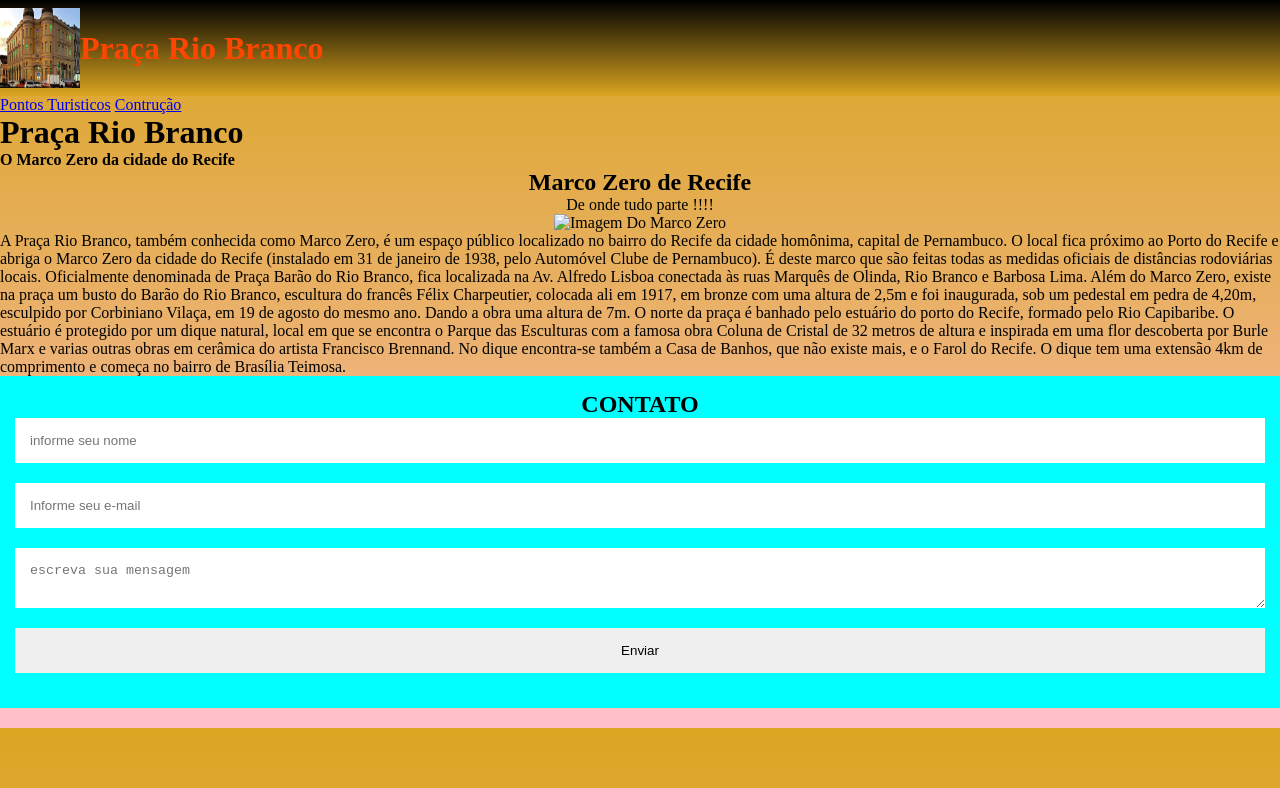
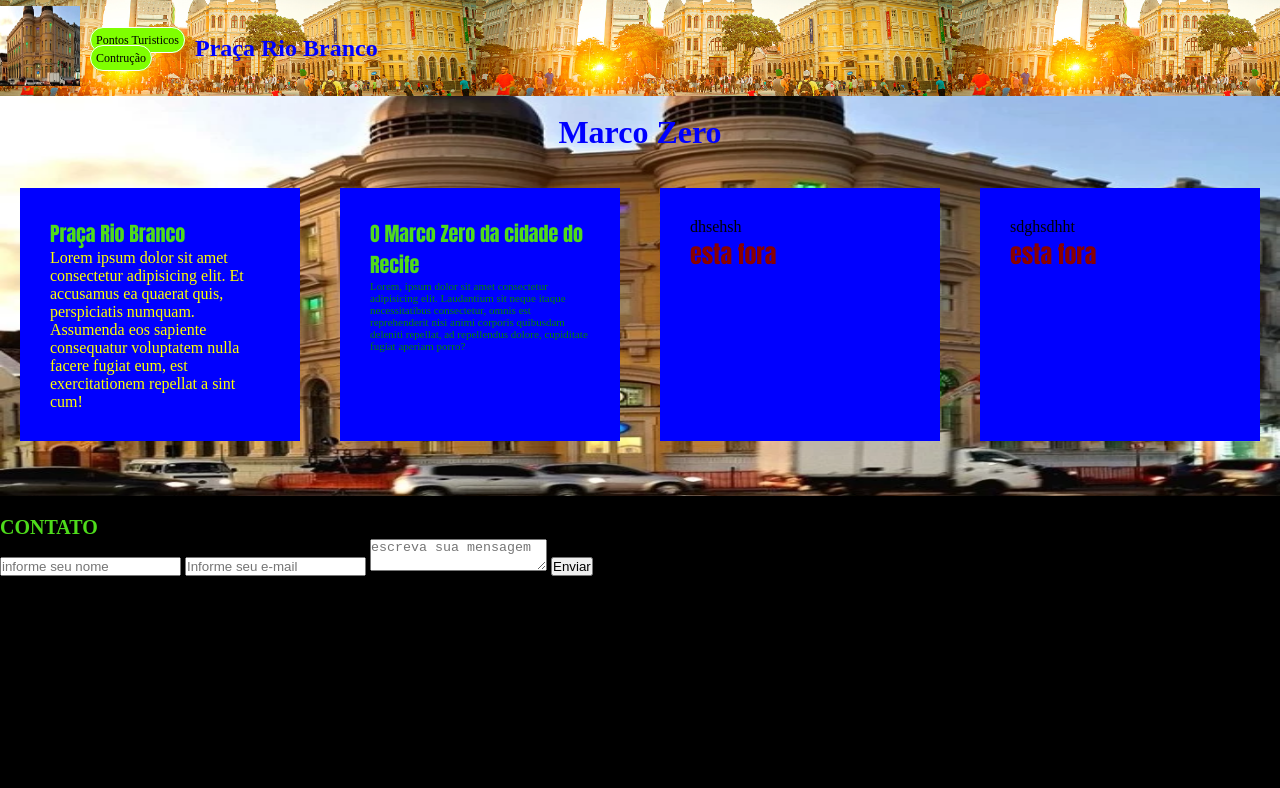
Before and after one commit to EduardoZabeuVeiga/Trabalhos_Proz, a plain HTML site: page estuturas_HTML_CSS/Recife/index.html in a window 1280 px wide. Drawn offline with Linux system fonts and the light colour scheme.

Commit message:
aplicacao de css

```diff
--- a/estuturas_HTML_CSS/Recife/index.html
+++ b/estuturas_HTML_CSS/Recife/index.html
@@ -1,114 +1,77 @@
 <!DOCTYPE html>
-<html lang="en">
+<html lang="pt-br">
 <head>
     <meta charset="UTF-8">
     <meta name="viewport" content="width=device-width, initial-scale=1.0">
+    <link rel="stylesheet" href="style.css">
     <title>Marco Zero</title>
-    <style>
-        *{
-            margin: 0;
-            padding: 0;
-        }
-        body{
-            background: linear-gradient(goldenrod, pink);
-            text-decoration: double;
-        }
-        header{
-            background: linear-gradient(black, goldenrod);
-            color: orangered;
+</head>
+<body>
+    <header>
+        <nav>
+            <div id="logo">
+                <img src="./img/marco-zero-recife-4-730x449.webp" width="80" height="80" alt="Imagem da placa do marco zero de Recife" >
+            </div>
+            <div class="navegacao">
+                <ul>
 
-        }
+                    <li><a href="point.html">Pontos Turisticos</a></li>
+                    <li><a href="futuro.html">Contrução</a></li>
 
-        footer {
-
-            padding: 50px 0;
-            background: aqua;
-            color: black;
-            text-align: center;
-
-        }
-
-        .container {
-            text-align: center;
+                </ul>
+            </div>
+            <div id="titulo">
+                <h1>Praça Rio Branco</h1>
+            </div>
 
 
-        }
-
-
-        footer p{
-
-            margin-top: 20px;
-            margin-bottom: 50px;
-        }
-
-        footer form {
-            width: 500px;
-            margin-right: auto;
-            margin-left: auto;
-        }
-
-        footer input, footer, textarea{
-            margin-bottom: 20px;
-            width: 100%;
-            display: block;
-            padding: 15px;
-            box-sizing: border-box;
-            border: none;
-
-        }
-
-
-
-        header{
-            display: flex;
-            justify-content: left;
-            align-items: center;
-            height: 12vh;
-            width: 100%;
-
-        }
-
-        main{
-
-        }
-    </style>
-</head>
-<body>
-    <header>       <img src="./img/marco-zero-recife-4-730x449.webp" width="80" height="80" alt="Imagem da placa do marco zero de Recife" >
-                    <h1>Praça Rio Branco</h1>
+        </nav>
 
     </header>
-        <div class="navegacao">
-            <a href="point.html">Pontos Turisticos</a>
-            <a href="futuro.html">Contrução</a>
-        </div>
+
 
         <main>
 
-        <h1>Praça Rio Branco</h1>
-        <h4> O Marco Zero da cidade do Recife</h2>
-        <h5></h5>
+            <h1>Marco Zero</h1>
 
-        <div class="container">
-            <h2>Marco Zero de Recife</h2>
-            <p>De onde tudo parte !!!!</p>
-            <img src="./img/marco-zero-recife-antigo-capa-1200x600.webp   " alt="Imagem Do Marco Zero">
-          </div>
+            <div class="pai">
 
-            <p>
-                A Praça Rio Branco, também conhecida como Marco Zero, é um espaço público localizado no bairro do Recife da cidade homônima, capital de Pernambuco.
+                <section class="conteudo">
 
-                O local fica próximo ao Porto do Recife e abriga o Marco Zero da cidade do Recife (instalado em 31 de janeiro de 1938, pelo Automóvel Clube de Pernambuco). É deste marco que são feitas todas as medidas oficiais de distâncias rodoviárias locais. Oficialmente denominada de Praça Barão do Rio Branco, fica localizada na Av. Alfredo Lisboa conectada às ruas Marquês de Olinda, Rio Branco e Barbosa Lima.
+                    <div class="conteudotxt">
 
-                Além do Marco Zero, existe na praça um busto do Barão do Rio Branco, escultura do francês Félix Charpeutier, colocada ali em 1917, em bronze com uma altura de 2,5m e foi inaugurada, sob um pedestal em pedra de 4,20m, esculpido por Corbiniano Vilaça, em 19 de agosto do mesmo ano. Dando a obra uma altura de 7m.
+                        <h2 class="subtitulo"> Praça Rio Branco</h2>
 
-                O norte da praça é banhado pelo estuário do porto do Recife, formado pelo Rio Capibaribe. O estuário é protegido por um dique natural, local em que se encontra o Parque das Esculturas com a famosa obra Coluna de Cristal de 32 metros de altura e inspirada em uma flor descoberta por Burle Marx e varias outras obras em cerâmica do artista Francisco Brennand. No dique encontra-se também a Casa de Banhos, que não existe mais, e o Farol do Recife. O dique tem uma extensão 4km de comprimento e começa no bairro de Brasília Teimosa.
-            </p>
+                            <p>Lorem ipsum dolor sit amet consectetur adipisicing elit. Et accusamus ea quaerat quis, perspiciatis numquam. Assumenda eos sapiente consequatur voluptatem nulla facere fugiat eum, est exercitationem repellat a sint cum!</p>
+
+                    </div>
+
+                    <div class="conteudotxt">
+
+                        <h2 class="subtitulo">O Marco Zero da cidade do Recife</h2>
+                        <p class="geral">
+
+                            Lorem, ipsum dolor sit amet consectetur adipisicing elit. Laudantium sit neque itaque necessitatibus consectetur, omnis est reprehenderit nisi animi corporis quibusdam deleniti repellat, ad repellendus dolore, cupiditate fugiat aperiam porro?
+
+                    </p>
+                    </div>
+                    <div class="conteudotxt">dhsehsh
+                        <h2>esta fora</h2>
+                    </div>
+                    <div class="conteudotxt">sdghsdhht
+                        <h2>esta fora</h2>
+                    </div>
+
+                </section>
+
+
+            </div>
         </main>
 
     <footer>
+
         <div>
-            <h2>CONTATO</h2>
+            <p class="subtitulo">CONTATO</p>
 
             <input type="text" name="nome" placeholder="informe seu nome">
 
--- /dev/null
+++ b/estuturas_HTML_CSS/Recife/style.css
@@ -0,0 +1,214 @@
+*{
+
+    padding: 0px;
+    margin: 0px;
+
+}
+/*TAGS*/
+
+header{
+
+width: 100%;
+
+}
+header nav{
+
+    background-image: url(./img/praca_g.jpg);
+    background-size: contain;
+    width: 100%;
+    display: flex;
+    height: 12vh;
+    justify-content:;
+    align-items: center;
+    flex-wrap: wrap;
+
+
+
+}
+
+header ul {
+
+    display: flex;
+    list-style-type: none;
+    flex-wrap: wrap;
+    flex-direction: column;
+
+
+}
+
+
+header ul li{
+
+    margin: 0px 10px;
+
+}
+
+header ul li a{
+
+    text-decoration: none;
+    font-size: 12px;
+    color: black;
+    border-radius: 20px;
+    border: 1px solid white;
+    background-color: chartreuse;
+    padding: 5px;
+
+}
+
+header ul li a:hover{
+
+    background-color: black;
+    color: chartreuse;
+
+}
+
+
+
+body{
+
+
+
+
+    background-color: black;
+    display: flex;
+    justify-content: center;
+    flex-wrap: wrap;
+
+
+
+}
+
+main{
+
+    background-image: url(./img/marco-zero-recife-4-730x449.webp);
+    background-repeat: no-repeat;
+    background-color: aliceblue;
+    background-size: 100% 100%;
+    width: 100%;
+    height: 100%;
+    min-height: 400px;
+    display: flex;
+    flex-wrap: wrap;
+
+
+
+}
+
+p {
+
+    color: yellow;
+
+}
+
+span{
+}
+
+
+
+h1 {
+
+    color: blue;
+    text-align: center;
+    margin: auto;
+
+}
+
+h2 {
+
+    color: #800;
+    font-family: Impact, Haettenschweiler, 'Arial Narrow Bold', sans-serif;
+
+}
+
+section {
+
+    flex-wrap: wrap;
+
+}
+
+footer {
+
+    margin-top: 20px;
+    margin-bottom: 0px;
+    height: 200px;
+    width: 100%;
+    display: flex;
+
+
+}
+
+/*CLASS*/
+
+.subtitulo  {
+
+    color: rgb(78, 219, 27);
+    font-size: 15pt;
+    font-weight: bold;
+
+}
+
+.titulo {
+
+    font-size: 25pt;
+    color: blue;
+    font-family: Impact, Haettenschweiler, 'Arial Narrow Bold', sans-serif;
+
+}
+
+.geral {
+
+    color: green;
+    font-size: 11px;
+
+}
+
+.chamada {
+
+    font-size: 15pt;
+    color: blue;
+    font-family: Impact, Haettenschweiler, 'Arial Narrow Bold', sans-serif;
+
+}
+
+.conteudo div p{
+
+
+
+
+}
+
+.conteudo {
+
+
+    width: 100%;
+    height: 100%px;
+    display: flex;
+
+}
+
+.conteudo2 {
+
+
+}
+
+
+.pai {
+
+
+}
+
+.conteudotxt {
+
+    background-color: blue;
+    margin: 20px;
+    flex: 1 1 100px;
+    max-width:  auto;
+    max-height: auto;
+    padding: 30px;
+
+
+  }
+
+
+
+/*DIV/ID */
```
Also changed, not shown: estuturas_HTML_CSS/Recife/futuro.html (+18 -5 lines), estuturas_HTML_CSS/Recife/point.html (+4 -69 lines), estuturas_HTML_CSS/Recife/img/.jpg (added), estuturas_HTML_CSS/Recife/img/escuro.jpg (added), estuturas_HTML_CSS/Recife/img/full.jpg (added), estuturas_HTML_CSS/Recife/img/fullmetal-alchemist-3d-alphonse-elric-xu58l1y5bhmdsqjs.jpg (added), estuturas_HTML_CSS/Recife/img/fullmetal-alchemist-alphonse-elric-with-edward-p5fsr435hgr0djqj.jpg (added), estuturas_HTML_CSS/Recife/img/fullmetal-alchemist-brothers-fist-bump-lpjk30wigrmdd0m7.jpg (added), estuturas_HTML_CSS/Recife/img/fullmetal-alchemist-cute-running-anime-7miw5ejjhbx113h6.jpg (added), estuturas_HTML_CSS/Recife/img/fullmetal-alchemist-edward-elric-erf6zreuqaip6bha.jpg (added), estuturas_HTML_CSS/Recife/img/fullmetal-alchemist-edward-elric-metal-arm-c5zuqa13vyura4h8.jpg (added), estuturas_HTML_CSS/Recife/img/fullmetal-alchemist-edward-elric-sketch-with-sparks-4lqtazapkvn1iarg.jpg (added), estuturas_HTML_CSS/Recife/img/fullmetal-alchemist-edward-elric-with-purple-symbol-6zeqi9k673g3elzq.jpg (added), estuturas_HTML_CSS/Recife/img/fullmetal-alchemist-elric-brothers-back-to-back-splash-8ejagt130ivrsaie.jpg (added), 4 more files.
